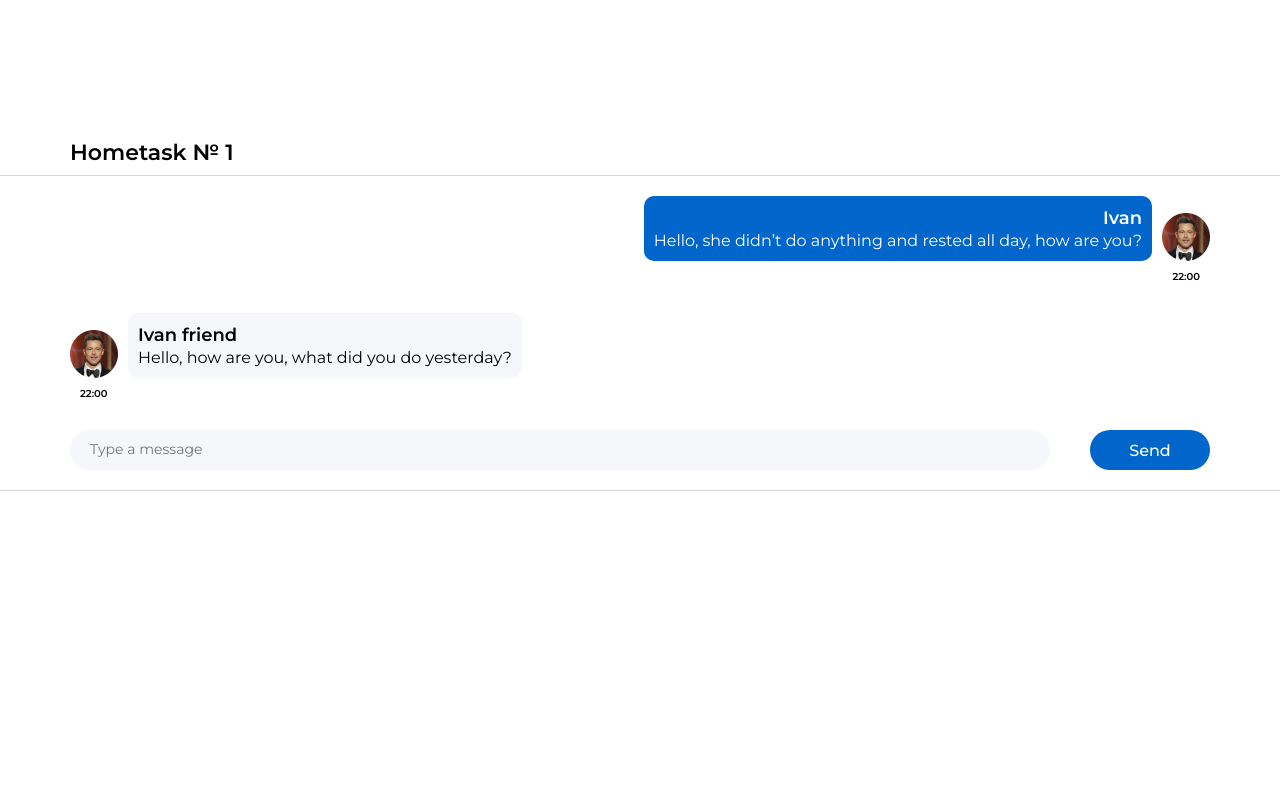
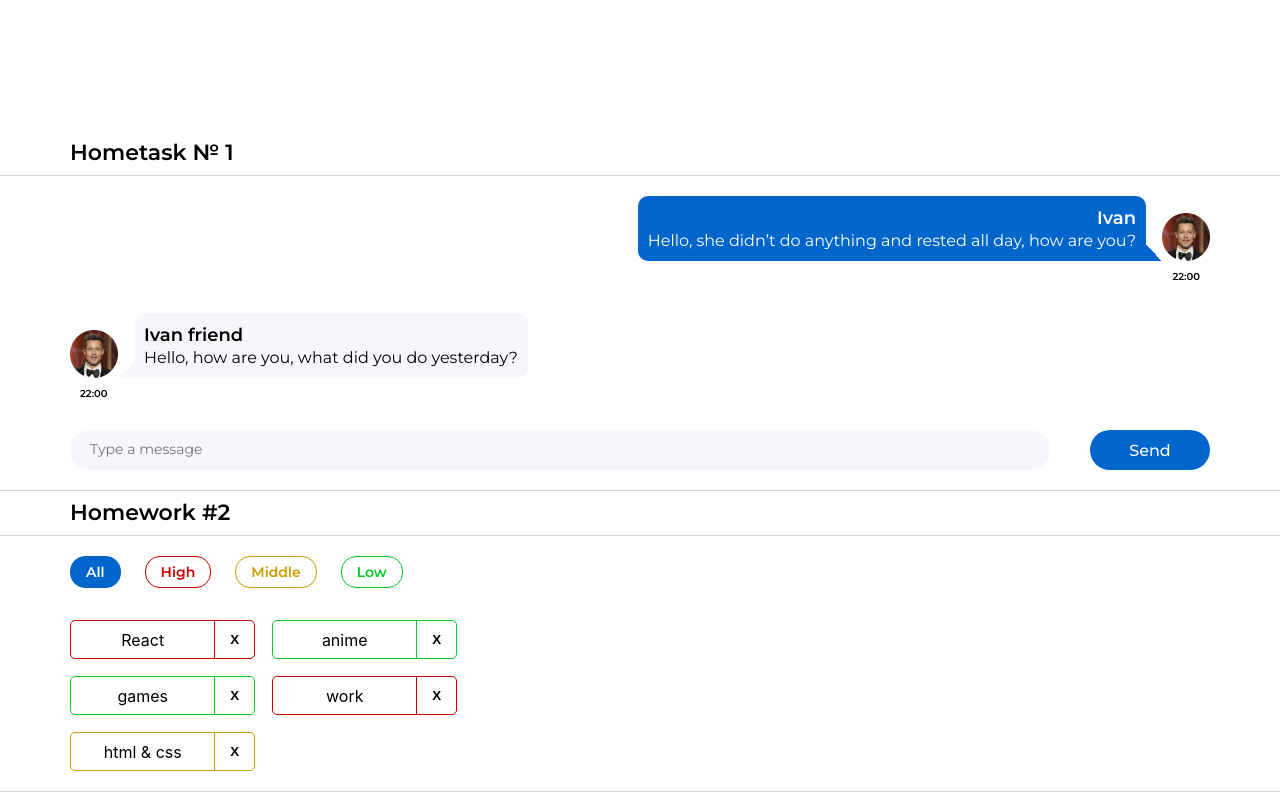
Before and after one commit to F-A-Z-A/home-work-02, a React (Create React App) app: page /#/ in a window 1280 px wide. Built offline with nearby package versions, Linux system fonts and the light colour scheme.

Commit message:
hone-work-02-02(01)

```diff
--- a/src/s1-main/App.tsx
+++ b/src/s1-main/App.tsx
@@ -1,13 +1,14 @@
 import React from 'react'
 import s from './App.module.css'
 import HW1 from '../s2-homeworks/hw01/HW1'
+import HW2 from "../s2-homeworks/hw02/HW2";
 
 function App() {
   return (
     <div className={s.App}>
       <HW1/>
       {/*раскомментировать по ходу выполнения*/}
-            {/*<HW2/>*/}
+      <HW2/>
       {/*<HW3/>*/}
       {/*<HW4/>*/}
 
--- a/src/s2-homeworks/hw01/friend-message/FriendMessage.module.css
+++ b/src/s2-homeworks/hw01/friend-message/FriendMessage.module.css
@@ -8,7 +8,7 @@
 .friendImageAndText {
   display: flex;
   align-items: flex-end;
-  gap: 10px;
+  /*gap: 10px;*/
 }
 
 .friendImageAndText img {
@@ -17,11 +17,18 @@
 }
 
 .friendText {
-  max-width: 527px;
+  max-width: 510px;
   background-color: #F5F7FB;
-  border-radius: 10px;
+  border-radius: 10px 10px 10px 0;
   padding: 10px;
 }
+
+.angle {
+  width: 16px;
+  height: 16px;
+  background: linear-gradient(315deg, rgba(245, 247, 251, 1) 0%, rgba(245, 247, 251, 1) 50%, rgba(255, 255, 255, 1) 50%);
+}
+
 
 .friendText:after {
 
--- a/src/s2-homeworks/hw01/friend-message/FriendMessage.tsx
+++ b/src/s2-homeworks/hw01/friend-message/FriendMessage.tsx
@@ -21,6 +21,7 @@ const FriendMessage = (props: MessagePropsType) => {
           src={props.message.user.avatar}
           //
         />
+        <div className={s.angle}></div>
         <div className={s.friendText}>
           <div
             id={'hw1-friend-name-' + props.message.id}
--- a/src/s2-homeworks/hw01/message/Message.module.css
+++ b/src/s2-homeworks/hw01/message/Message.module.css
@@ -9,7 +9,7 @@
   display: flex;
   flex-direction: row-reverse;
   align-items: flex-end;
-  gap: 10px;
+  /*gap: 10px;*/
 }
 
 .imageAndText img {
@@ -18,11 +18,20 @@
 }
 
 .text {
-  max-width: 527px;
+  /*word-wrap: break-word;*/
+  /*не срабатывает*/
+
+  max-width: 510px;
   background-color: #0066CC;
-  border-radius: 10px;
+  border-radius: 10px 10px 0 10px;
   padding: 10px;
   color: #fff;
+}
+
+.angle {
+  width: 16px;
+  height: 16px;
+  background: linear-gradient(45deg, rgba(0, 102, 204, 1) 0%, rgba(0, 102, 204, 1) 50%, rgba(255, 255, 255, 1) 50%);
 }
 
 .text:after {
--- a/src/s2-homeworks/hw01/message/Message.tsx
+++ b/src/s2-homeworks/hw01/message/Message.tsx
@@ -19,18 +19,17 @@ const Message = (props: MessagePropsType) => {
           src={props.message.user.avatar}
           id={'hw1-avatar-' + props.message.id}
         />
+        <div className={s.angle}></div>
         <div className={s.text}>
           <div id={'hw1-name-' + props.message.id} className={s.name}>
             {/*создаёт студент*/}
             {/*{'ВСТАВЛЯЙ СЮДА ИМЯ'}*/}
             {props.message.user.name}
-            {/**/}
           </div>
           <pre id={'hw1-text-' + props.message.id} className={s.messageText}>
             {/*создаёт студент*/}
             {/*{'ВСТАВЛЯЙ СЮДА МЕСЭДЖ'}*/}
             {props.message.message.text}
-            {/**/}
           </pre>
         </div>
       </div>
@@ -38,7 +37,6 @@ const Message = (props: MessagePropsType) => {
         {/*создаёт студент*/}
         {/*{'ВСТАВЛЯЙ СЮДА ВРЕМЯ'}*/}
         {props.message.message.time}
-        {/**/}
       </div>
     </div>
   )
--- a/src/s2-homeworks/hw02/HW2.tsx
+++ b/src/s2-homeworks/hw02/HW2.tsx
@@ -17,16 +17,24 @@ import s2 from '../../s1-main/App.module.css'
 * */
 
 // types
-export type AffairPriorityType = any // need to fix any
+
+// export type AffairPriorityType = any // need to fix any
+// export type AffairType = {
+//     _id: any // need to fix any
+//     name: any // need to fix any
+//     priority: AffairPriorityType
+// }
+// export type FilterType = 'all' | AffairPriorityType
+export type AffairPriorityType = 'high' | 'middle' | 'low'
 export type AffairType = {
-    _id: any // need to fix any
-    name: any // need to fix any
+  _id: number
+  name: string
   priority: AffairPriorityType
 }
 export type FilterType = 'all' | AffairPriorityType
 
 // constants
-const defaultAffairs: any = [ // need to fix any
+const defaultAffairs: AffairType[] = [ // need to fix any
   {_id: 1, name: 'React', priority: 'high'}, // студенты могут изменить содержимое name и количество элементов в массиве, ...priority не менять!
   {_id: 2, name: 'anime', priority: 'low'},
   {_id: 3, name: 'games', priority: 'low'},
@@ -35,28 +43,40 @@ const defaultAffairs: any = [ // need to fix any
 ]
 
 // pure helper functions
-export const filterAffairs = (affairs: any, filter: any): any => { // need to fix any
-    //если пришел фильтр "all"...может нам вообще не фильтровать, а вернуть все?
-    //а вот если пришло другое значение...
+// export const filterAffairs = (affairs: any, filter: any): any => {
+//   // need to fix any
+//   //если пришел фильтр "all"...может нам вообще не фильтровать, а вернуть все?
+//   //а вот если пришло другое значение...
+//   return affairs // need to fix
+// }
+export const filterAffairs = (affairs: AffairType[], filter: FilterType): AffairType[] => {
+  return (filter === "all") ? affairs : affairs.filter(el => el.priority === filter);
+}
 
-    return affairs // need to fix
-}
-export const deleteAffair = (affairs: any, _id: any): any => { // need to fix any
-    // need to fix
-    // отбрасывай при помощи метода filter лишних affairs
-    return affairs
+// export const deleteAffair = (affairs: any, _id: any): any => {
+//     // need to fix any
+//     // need to fix
+//     // отбрасывай при помощи метода filter лишних affairs
+//     return affairs
+// }
+export const deleteAffair = (affairs: AffairType[], _id: number): AffairType[] => {
+  return affairs.filter(el => el._id !== _id);
 }
 
 function HW2() {
-    const [affairs, setAffairs] = useState<any>(defaultAffairs) // need to fix any
-    const [filter, setFilter] = useState<FilterType>('all')
+  // const [affairs, setAffairs] = useState<any>(defaultAffairs) // need to fix any
+  const [affairs, setAffairs] = useState<AffairType[]>(defaultAffairs); // need to fix any
+  const [filter, setFilter] = useState<FilterType>('all');
+  const filteredAffairs = filterAffairs(affairs, filter);
 
-    const filteredAffairs = filterAffairs(affairs, filter)
-    const deleteAffairCallback = (_id: any) => { // need to fix any
-        // need to fix
-        // это просто функция стрелочник-она засетает, то что сделает deleteAffair
-        // setAffairs(вызываю функцию(передаю аргументы))
-    }
+  // const deleteAffairCallback = (_id: any) => { // need to fix any
+  //   // need to fix
+  //   // это просто функция стрелочник-она засетает, то что сделает deleteAffair
+  //   // setAffairs(вызываю функцию(передаю аргументы))
+  // }
+  const deleteAffairCallback = (_id: number) => {
+    setAffairs(deleteAffair(affairs, _id));
+  };
 
   return (
     <div id={'hw2'}>
--- a/src/s2-homeworks/hw02/affairs/Affairs.tsx
+++ b/src/s2-homeworks/hw02/affairs/Affairs.tsx
@@ -3,27 +3,38 @@ import Affair from './affair/Affair'
 import {AffairType, FilterType} from '../HW2'
 import s from './Affairs.module.css'
 
+
+// type AffairsPropsType = {
+//     data: any // need to fix any
+//     setFilter: any  //(filter: FilterType) => void -запоминай, как типизируется useState
+//     deleteAffairCallback: any  //не забывай, что функция сюда приехала не пустой
+//     filter: FilterType
+// }
 type AffairsPropsType = {
-    data: any // need to fix any
-    setFilter: any  //(filter: FilterType) => void -запоминай, как типизируется useState
-    deleteAffairCallback: any  //не забывай, что функция сюда приехала не пустой
+  data: AffairType[] // need to fix any
+  setFilter: (filter: FilterType) => void // запоминай, как типизируется useState
+  deleteAffairCallback: (_id: number) => void  //не забывай, что функция сюда приехала не пустой
   filter: FilterType
 }
 
 function Affairs(props: AffairsPropsType) {
-    const setAll = () => {
-        // need to fix
-        //пропс.setFilter('all')
-    }
-    const setHigh = () => {
-        // need to fix
-    }
-    const setMiddle = () => {
-        // need to fix
-    }
-    const setLow = () => {
-        // need to fix
-    }
+  // const setAll = () => {
+  //     // need to fix
+  //     //пропс.setFilter('all')
+  // }
+  // const setHigh = () => {
+  //     // need to fix
+  // }
+  // const setMiddle = () => {
+  //     // need to fix
+  // }
+  // const setLow = () => {
+  //     // need to fix
+  // }
+  const setAll = () => props.setFilter("all");
+  const setHigh = () => props.setFilter("high");
+  const setMiddle = () => props.setFilter("middle");
+  const setLow = () => props.setFilter("low");
 
   const cnAll = s.button + ' ' + s.all + (props.filter === 'all' ? ' ' + s.active : '')
   const cnHigh = s.button + ' ' + s.high + (props.filter === 'high' ? ' ' + s.active : '')
--- a/src/s2-homeworks/hw02/affairs/affair/Affair.tsx
+++ b/src/s2-homeworks/hw02/affairs/affair/Affair.tsx
@@ -1,24 +1,33 @@
 import React from 'react'
-import { AffairType } from '../../HW2'
+import {AffairType} from '../../HW2'
 import s from './Affair.module.css'
 import s2 from '../Affairs.module.css'
+import affairs from "../Affairs";
 
+// type AffairPropsType = {
+//     // key не нужно типизировать
+//     affair: AffairType
+//     deleteAffairCallback: any // need to fix any
+// }
 type AffairPropsType = {
   // key не нужно типизировать
   affair: AffairType
-    deleteAffairCallback: any // need to fix any
+  deleteAffairCallback: (_id: number) => void // need to fix any
 }
 
 function Affair(props: AffairPropsType) {
+  // const deleteCallback = () => {
+  //   // need to fix
+  //   // пропс.функция(мне нужен _id)
+  //   // давайте проследим боевой путь это функции, или как она будет всплывать:
+  //   // открывай в нескольких окнах и следи:
+  //   // отсюда она всплывет в компоненту Affairs вместе с _id ->
+  //   // далее из Affairs всплывет в HW2->
+  //   // в HW2 находим deleteAffairCallback- это и есть наш клиент ->
+  //   // deleteAffairCallback вызовет setAffairs(...) и   deleteAffair(...)
+  // }
   const deleteCallback = () => {
-        // need to fix
-        // пропс.функция(мне нужен _id)
-        // давайте проследим боевой путь это функции, или как она будет всплывать:
-        // открывай в нескольких окнах и следи:
-        // отсюда она всплывет в компоненту Affairs вместе с _id ->
-        // далее из Affairs всплывет в HW2->
-        // в HW2 находим deleteAffairCallback- это и есть наш клиент ->
-        // deleteAffairCallback вызовет setAffairs(...) и   deleteAffair(...)
+    props.deleteAffairCallback(props.affair._id)
   }
 
   const nameClass = s.name + ' ' + s2[props.affair.priority]
@@ -33,11 +42,12 @@ function Affair(props: AffairPropsType) {
       <div id={'hw2-name-' + props.affair._id} className={nameClass}>
         {/*создаёт студент*/}
         {/* ПРОПС.ВЫВОДИМ ИМЯ*/}
+        {props.affair.name}
         {/**/}
       </div>
       <div id={'hw2-priority-' + props.affair._id} hidden>
         {/*создаёт студент*/}
-
+        {props.affair.priority}
         {/**/}
       </div>
 
@@ -46,6 +56,7 @@ function Affair(props: AffairPropsType) {
         className={buttonClass}
         // need to fix
         //ОНКЛИК={ФУНКЦИЯ}
+        onClick={deleteCallback}
       >
         {/*текст кнопки могут изменить студенты*/}
         X
```
Lines whose indentation alone changed are shown as unchanged.
